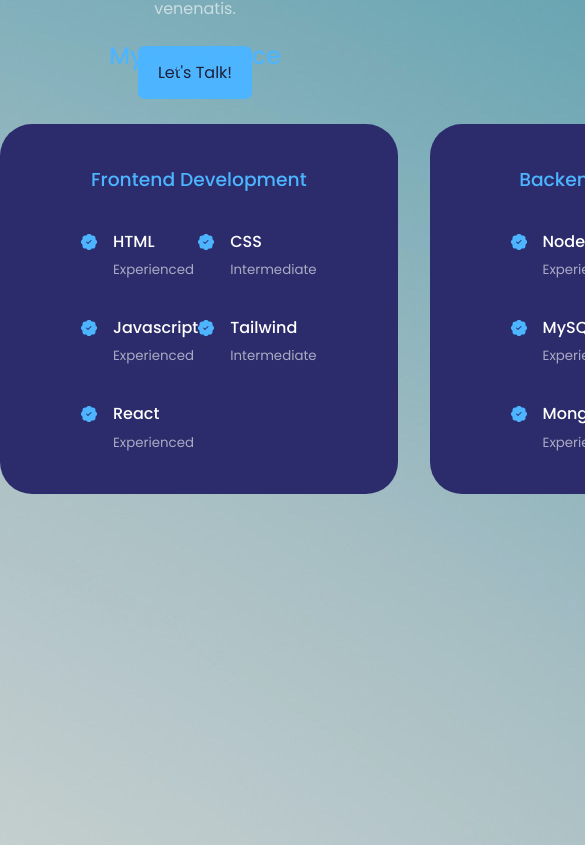
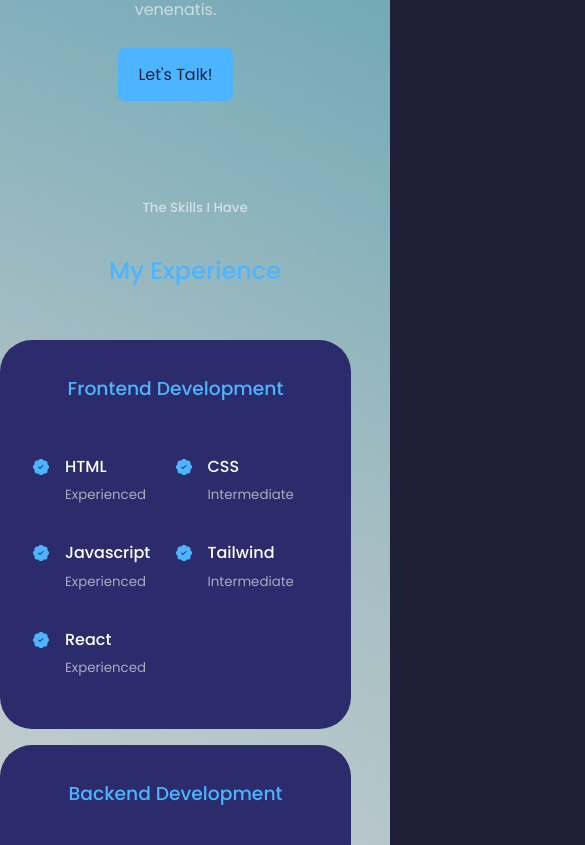
Before and after one commit to APxISO/react_portfolio, a React (Create React App) app: page / in a window 390 px wide. Shown: the part 1899-2744 px from the top of the page, 585 px wide, since content can reach past the window. Built offline with nearby package versions, Linux system fonts and the light colour scheme; a web font is replaced by a local one.

Commit message:
added responsive to experience

```diff
--- a/src/components/experience/experience.css
+++ b/src/components/experience/experience.css
@@ -40,3 +40,44 @@
     margin-top: 6px;
     color: var(--color-primary);
 }
+
+
+/*-------------------------------Media Queries (Tablets)---------------*/
+
+@media screen and (max-width: 1024px) {
+    .experience__container {
+        grid-template-columns: 1fr;
+    }
+
+    .experience__container > div {
+        width: 80%;
+        padding: 2rem;
+        margin: 0 auto;
+    }
+
+
+.experience__content {
+    padding: 1rem;
+}
+
+
+
+}
+
+    /*-------------------------------Media Queries (Mobile)---------------*/
+
+    @media screen and (max-width: 600px) {
+        .experience__container {
+            gap: 1rem;
+        }
+
+        .experience__container > div {
+            width: 100%;
+            padding: 2rem 1rem;
+
+        }
+
+
+
+
+    }
--- a/src/index.css
+++ b/src/index.css
@@ -19,7 +19,7 @@
     --color-light: rgba(255, 255, 255, 0.6);
     --container-width-lg: 75%;
     --container-width-md: 86%;
-    --container-width-ms: 90%;
+    --container-width-sm: 90%;
     --transition: all 400ms ease ;
 }
 
@@ -56,9 +56,6 @@
 
 section {
     margin-top: 8rem;
-    height: 100vh;
-
-
 }
 
 section > h2, section > h5 {
```
